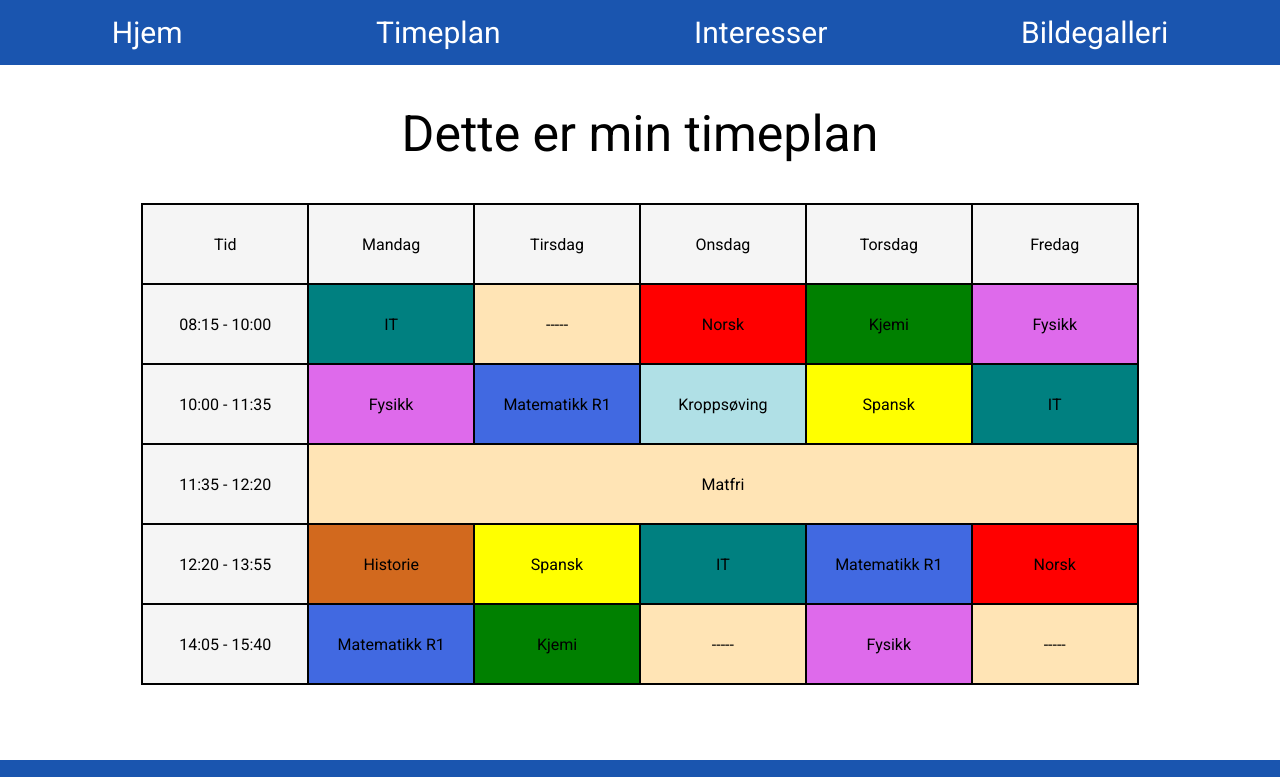
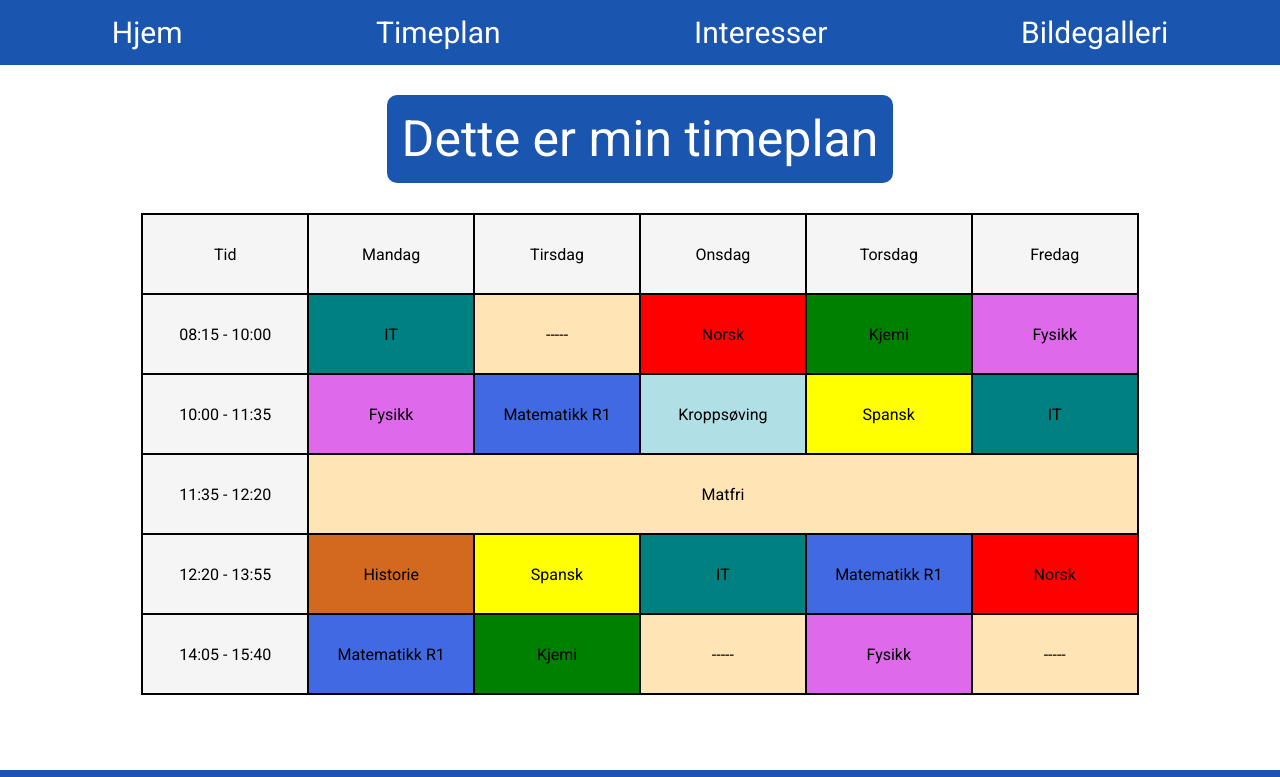
Before and after one commit to markusmielnik01-jpg/prosjekt-meg, a plain HTML site: page timeplan.html in a window 1280 px wide. Shown: the top 777 px of the page. Drawn offline with Linux system fonts and the light colour scheme.

Commit message:
dsmfnksdlfn

```diff
--- a/style.css
+++ b/style.css
@@ -123,6 +123,16 @@ td {
     background-color: powderblue;
 }
 
+.h1 {
+    background-color: rgb(26, 85, 175);
+    border: 0px;
+    border-radius: 10px;
+    color: white;
+    padding: 15px;
+    width: fit-content;
+    margin: 30px auto;
+}
+
 /* TIMEPLAN SLUTT */
 
 
@@ -139,10 +149,10 @@ footer p {
     grid-column: span 2;
 }
 
-footer li,
-p {
+footer li, p {
     color: white;
     padding-top: 20px;
+    font-size: 17px;
 }
 
 .ul-footer {
--- a/timeplan.html
+++ b/timeplan.html
@@ -31,7 +31,7 @@
 
     <section>
         <div class="timeplan">
-            <h1>Dette er min timeplan</h1>
+            <h1 class="h1">Dette er min timeplan</h1>
             <table>
                 <thead>
                     <tr>
```
Also changed, not shown: bildegalleri.html (+1 -1 lines), interesser.html (+16 -4 lines).
